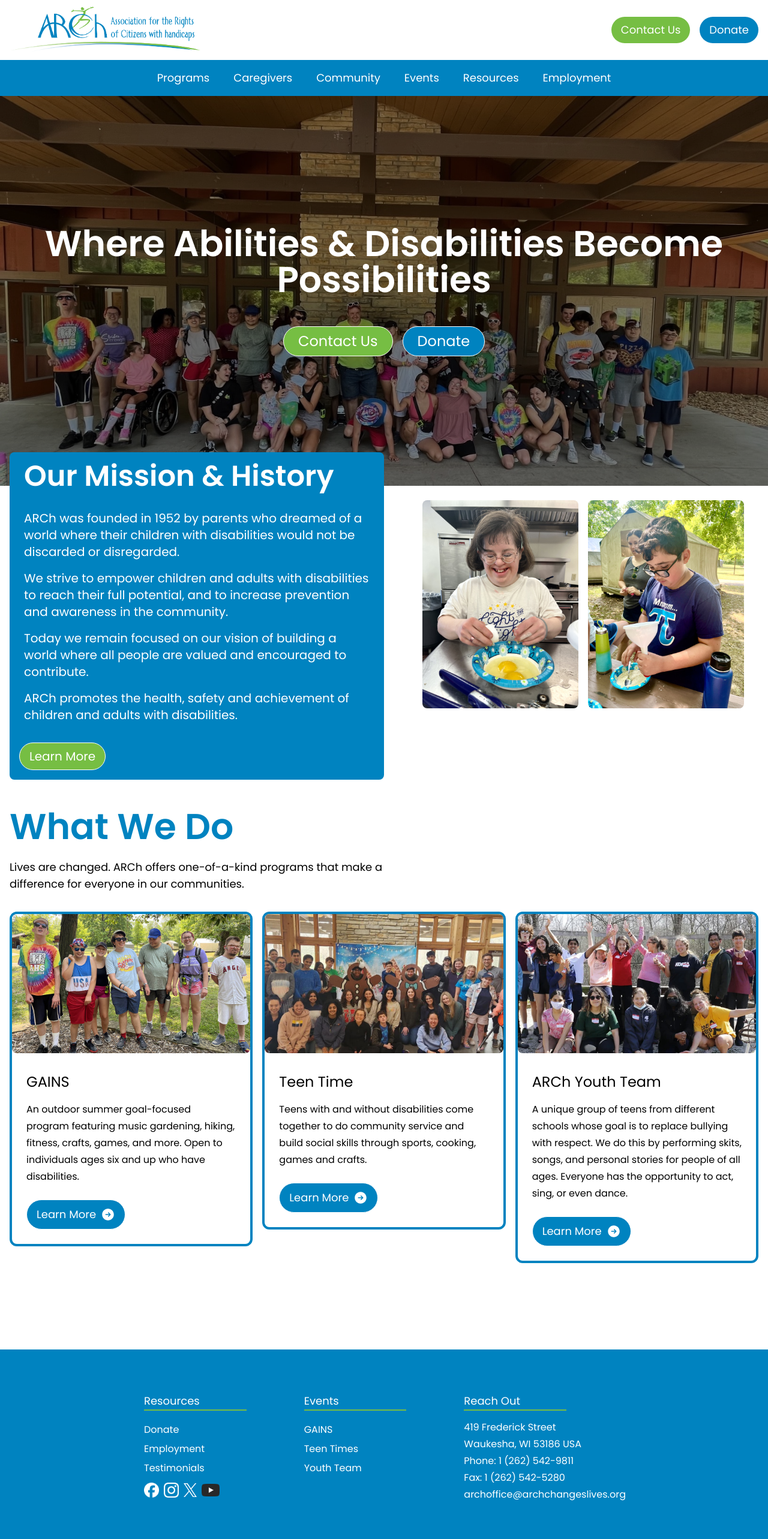
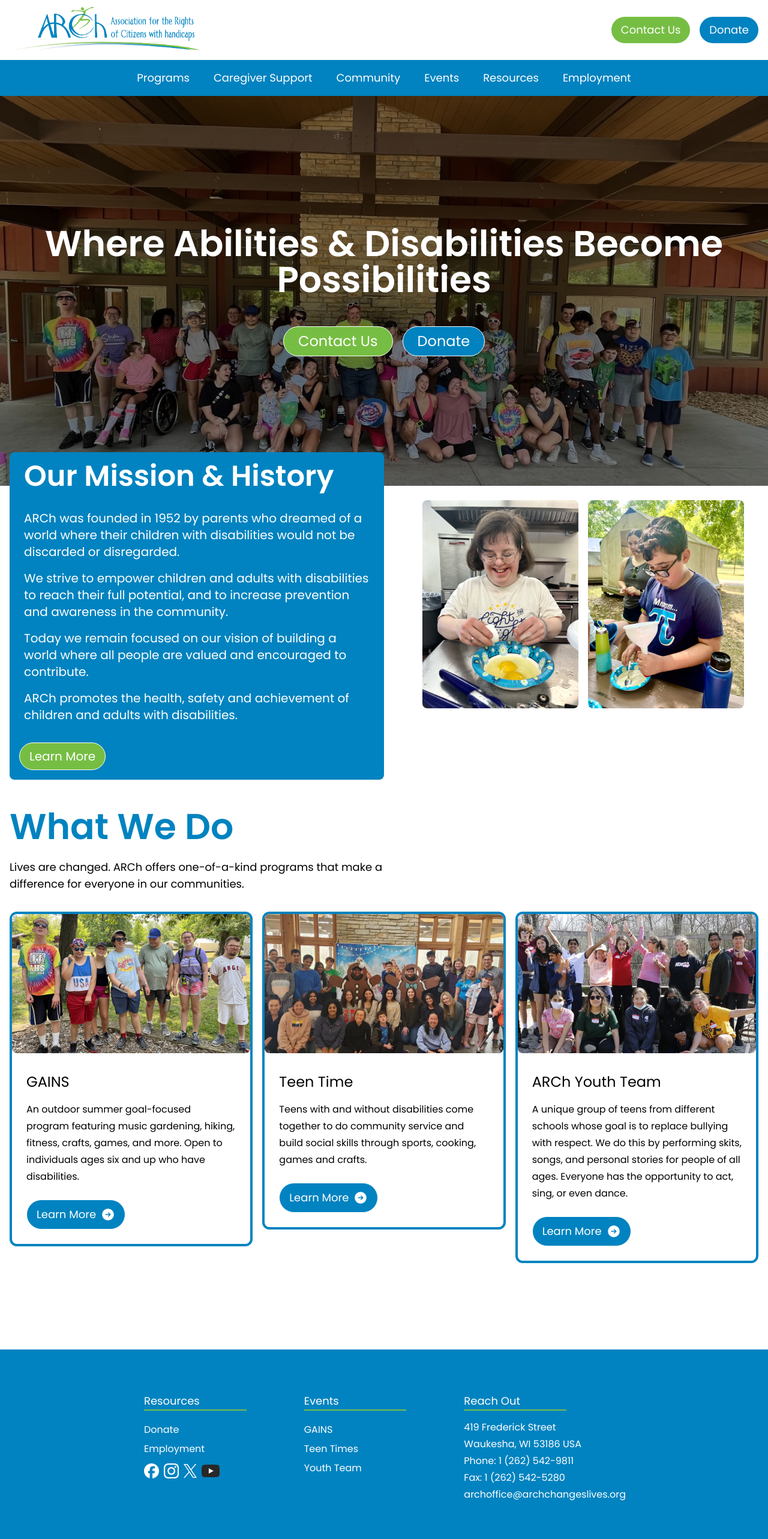
Before and after one commit to nstark12/arch, a Next.js app: page / in a window 1280 px wide. Shown: the top 2566 px of the page at 60% size. Built offline with nearby package versions, Linux system fonts and the light colour scheme.

Commit message:
few more nav changes

```diff
--- a/app/components/Footer.jsx
+++ b/app/components/Footer.jsx
@@ -19,9 +19,6 @@ const Footer = () => {
           </a>
           <Link href={"/"} className="footer-li">
             Employment
-          </Link>
-          <Link href={"/"} className="footer-li">
-            Testimonials
           </Link>
           <div className="flex gap-2 items-center mt-2">
             <a
--- a/app/components/NavLinks.jsx
+++ b/app/components/NavLinks.jsx
@@ -17,7 +17,7 @@ const programsLinks = [
     path: "/strong-girls",
   },
   {
-    title: "Upcoming Envets",
+    title: "Upcoming Events",
     path: "/upcoming-events",
   },
 ];
@@ -73,16 +73,16 @@ const eventLinks = [
 
 const resourcesLinks = [
   {
-    title: "Support our Events",
-    path: "/support-us",
+    title: "ADRC (Aging Disability Right)",
+    path: "https://www.dhs.wisconsin.gov/adrc/index.htm",
   },
   {
-    title: "Upcoming Events",
-    path: "/upcoming-events",
+    title: "DRW (Disability Rights WI)",
+    path: "https://disabilityrightswi.org/",
   },
   {
-    title: "Past Events",
-    path: "/past-events",
+    title: "DPI (Dept. of Public Instruction)",
+    path: "https://dpi.wi.gov/",
   },
 ];
 
@@ -143,7 +143,7 @@ const NavLinks = () => {
         className="w-full text-center md:w-auto md:text-left"
       >
         <button className="py-2 px-4 rounded-lg hover:bg-primaryHov">
-          Caregivers
+          Caregiver Support
         </button>
         <div className="md:absolute md:text-left text-center bg-secondary md:bg-primary rounded-lg m-2 md:m-0">
           {linkName === "caregivers" &&
```
